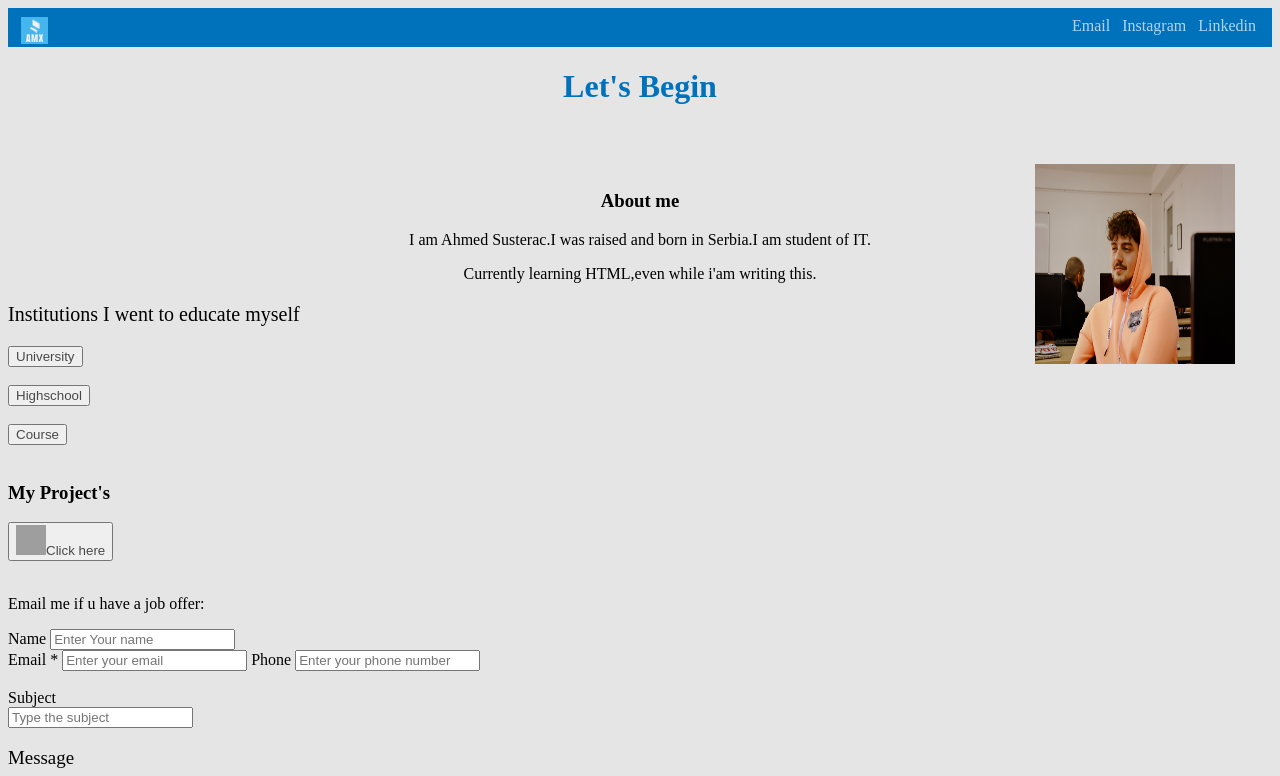
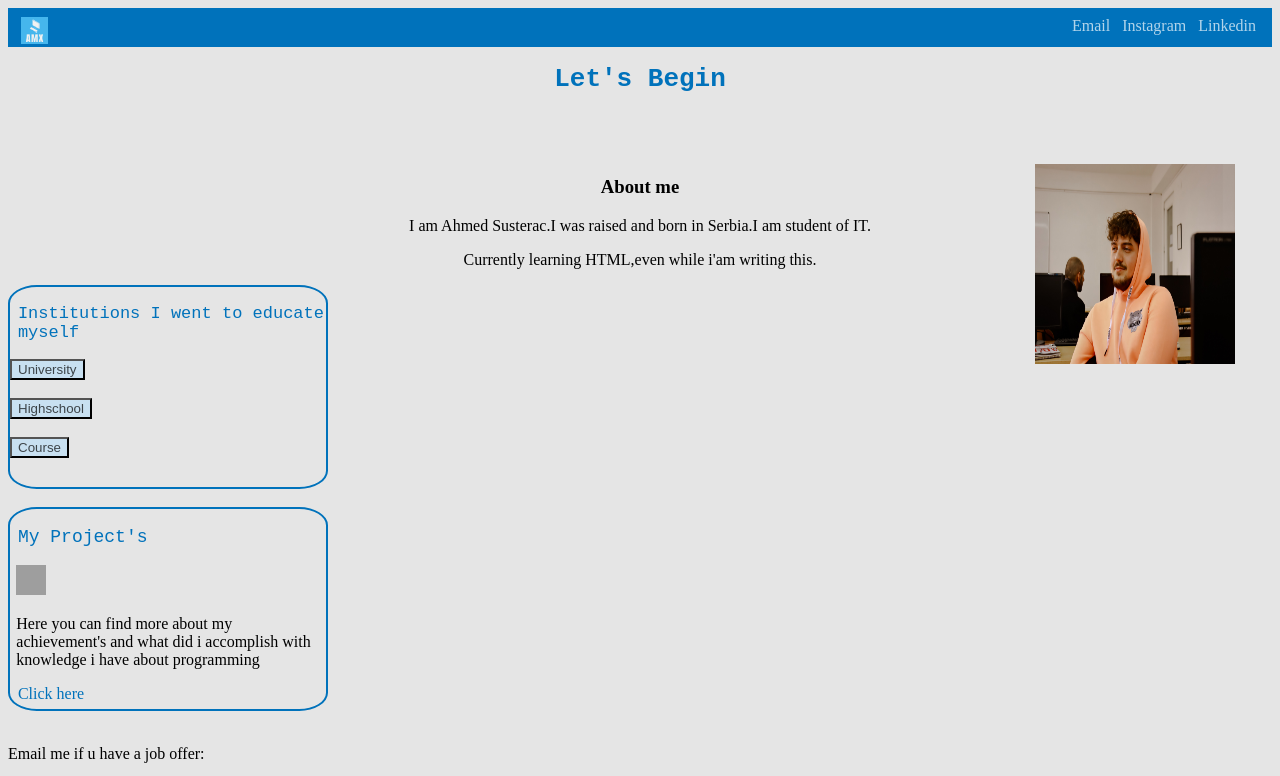
Before and after one commit to amx100/IT-Camp, a plain HTML site: page Class 1-3/Portofilio/Portfolio.html in a window 1280 px wide. Shown: the top 776 px of the page. Drawn offline with Linux system fonts and the light colour scheme; grey boxes are pictures that could not be loaded.

Commit message:
Card's added

```diff
--- a/Class 1-3/Portofilio/Portfolio.html
+++ b/Class 1-3/Portofilio/Portfolio.html
@@ -41,6 +41,7 @@
     />
 
     <section id="Edukacija">
+      <div id="edu">
         <p id="institucija">Institutions I went to educate myself</p>
         <button>
           <a id="fax" href="http://uninp.edu.rs/" target="_blank">University</a>
@@ -56,6 +57,7 @@
             >Highschool</a
           >
         </button>
+
         <br />
         <br />
 
@@ -64,21 +66,31 @@
             >Course</a
           >
         </button>
+      </div>
     </section>
     <br />
 
-    <h3>My Project's</h3>
+    <div id="pocetnidiv">
+      <p id="naslovzaprojekat">My Project's</p>
 
-    <button>
-      <a href="https://github.com/amx100/classes" id="projekat" target="_blank"
-        ><img
+        <img id="giticon"
           src="http://cdn.onlinewebfonts.com/svg/img_326384.png"
           width="30px"
           height="30px"
           alt=""
-        />Click here</a
+      /></a>
+      <p id="shorttext">
+        Here you can find more about my achievement's and what did i accomplish
+        with knowledge i have about programming
+      </p>
+
+      <a
+        href="https://github.com/amx100/classes"
+        class="gitclick"
+        target="_blank"
+        >Click here</a
       >
-    </button>
+    </div>
 
     <br />
     <br />
--- a/Class 1-3/Portofilio/style.css
+++ b/Class 1-3/Portofilio/style.css
@@ -8,6 +8,7 @@ body {
 #welcome {
   color: #0072bb;
   text-align: center;
+  font-family: monospace;
 }
 
 #insta,
@@ -16,13 +17,52 @@ body {
   color: rgba(255, 255, 255, 0.698);
 }
 
-#projekat {
+#giticon {
   color: rgba(0, 0, 0, 0.698);
+
+  padding-left: 2%;
+}
+button {
+  background-color: rgba(191, 222, 245, 0.76);
+}
+
+#edu {
+  display: inline-block;
+  border: 2px solid #0072bb;
+  width: 25%;
+  height: 200px;
+  border-radius: 9%;
+}
+
+/* dodaj font za h3naslov */
+#naslovzaprojekat {
+  padding-left: 2.5%;
+  color: #0072bb;
+  font-size: 18px;
+  font-family: monospace;
+}
+#shorttext {
+  padding-left: 2%;
+}
+.gitclick {
+  padding-left: 2.5%;
   text-decoration: none;
+  color: #0072bb;
+}
+
+#pocetnidiv {
+  display: inline-block;
+  border: 2px solid #0072bb;
+  width: 25%;
+  height: 200px;
+  border-radius: 9%;
 }
 
 #institucija {
-  font-size: 20px;
+  padding-left: 2.5%;
+  font-size: 17px;
+  font-family: monospace;
+  color: #0072bb;
 }
 #fax,
 #srednjaskola,
```
Also changed, not shown: Class 1-3/Pics/logo.png (deleted). Lines whose indentation alone changed are shown as unchanged.
